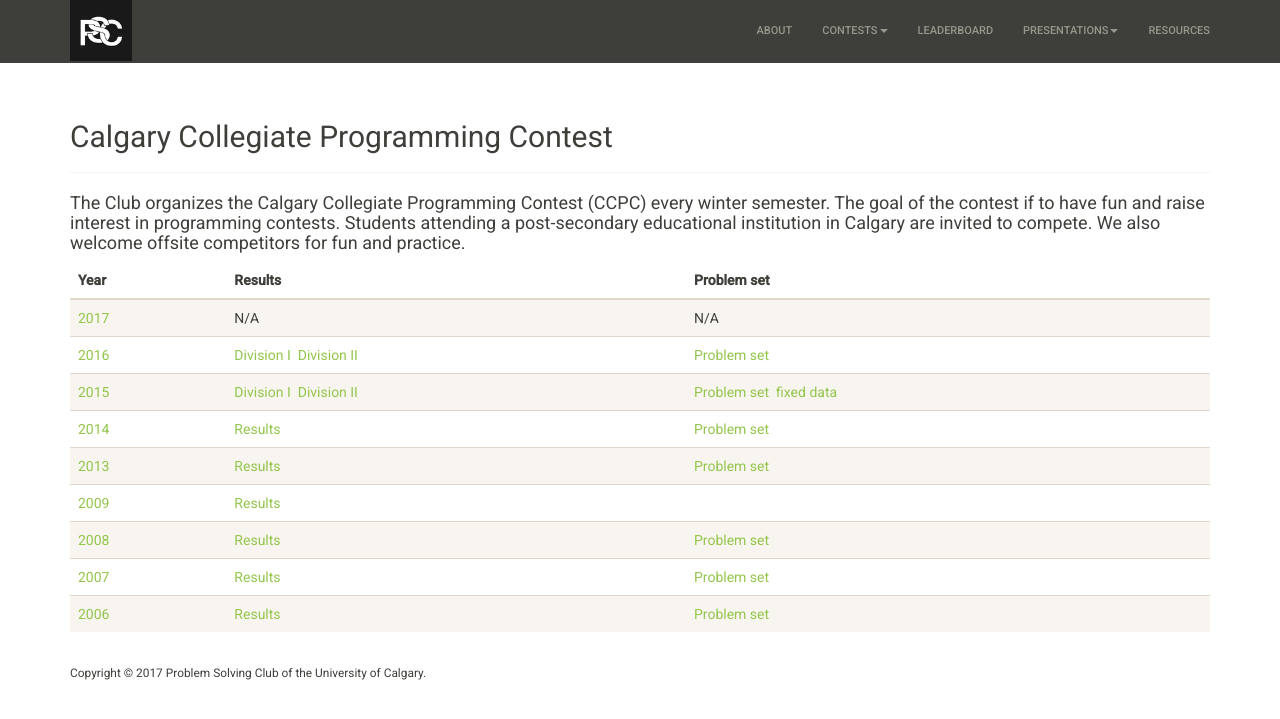
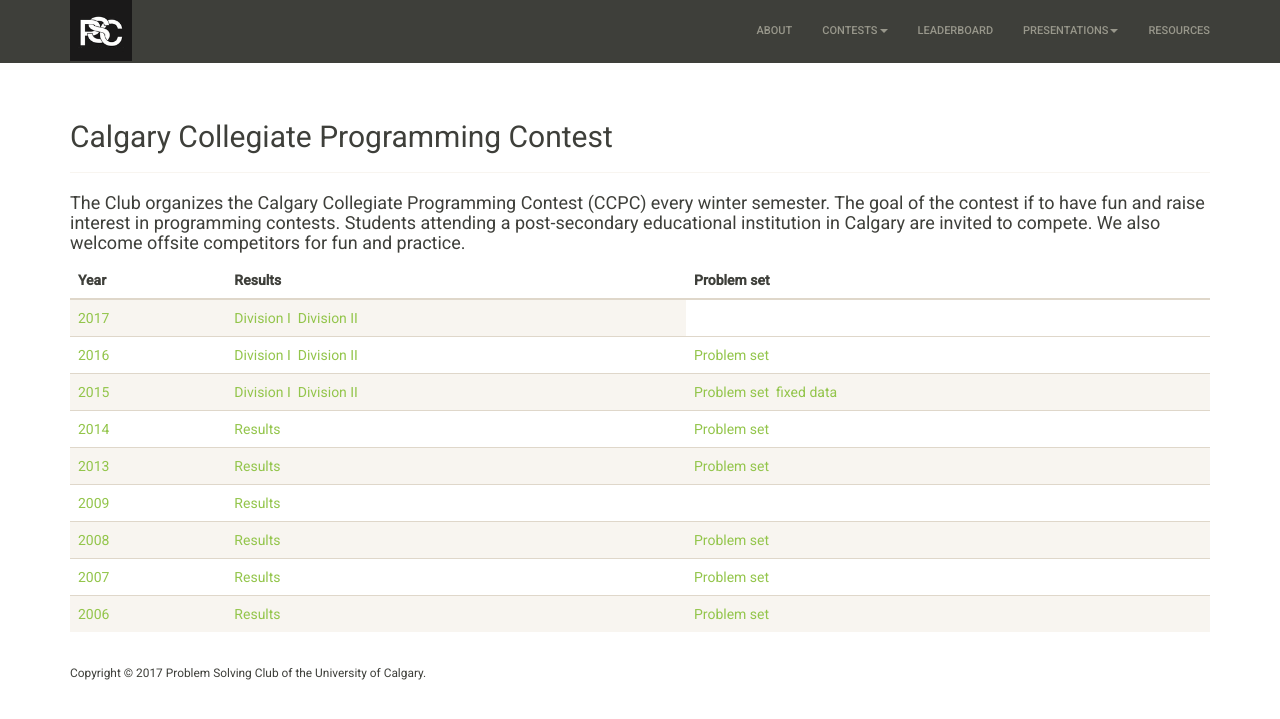
Before and after one commit to ProblemSolvingClub/psc-website, a Jekyll site: the page built from contests/ccpc/index.html, in a window 1280 px wide. Shown: the top 719 px of the page. Built offline with Jekyll 4.4.1, drawn with Linux system fonts in a browser that asks for light colours; nearby versions of some CDN libraries.

Commit message:
Add CCPC 2017 results link

```diff
--- a/contests/ccpc/index.html
+++ b/contests/ccpc/index.html
@@ -31,12 +31,7 @@ title: CCPC
           <a href="2017/index.html">2017</a>
         </td>
         <td>
-          N/A
-          <!-- TODO: Div 1 Scores link -->
-        </td>
-        <td>
-          N/A
-          <!-- TODO: Div 2 Scores link -->
+          <a href="https://ccpc17.kattis.com/standings?filter=743">Division I</a>&nbsp;&nbsp;<a href="https://ccpc17.kattis.com/standings?filter=744">Division II</a>
         </td>
       </tr>
       <tr>
```
